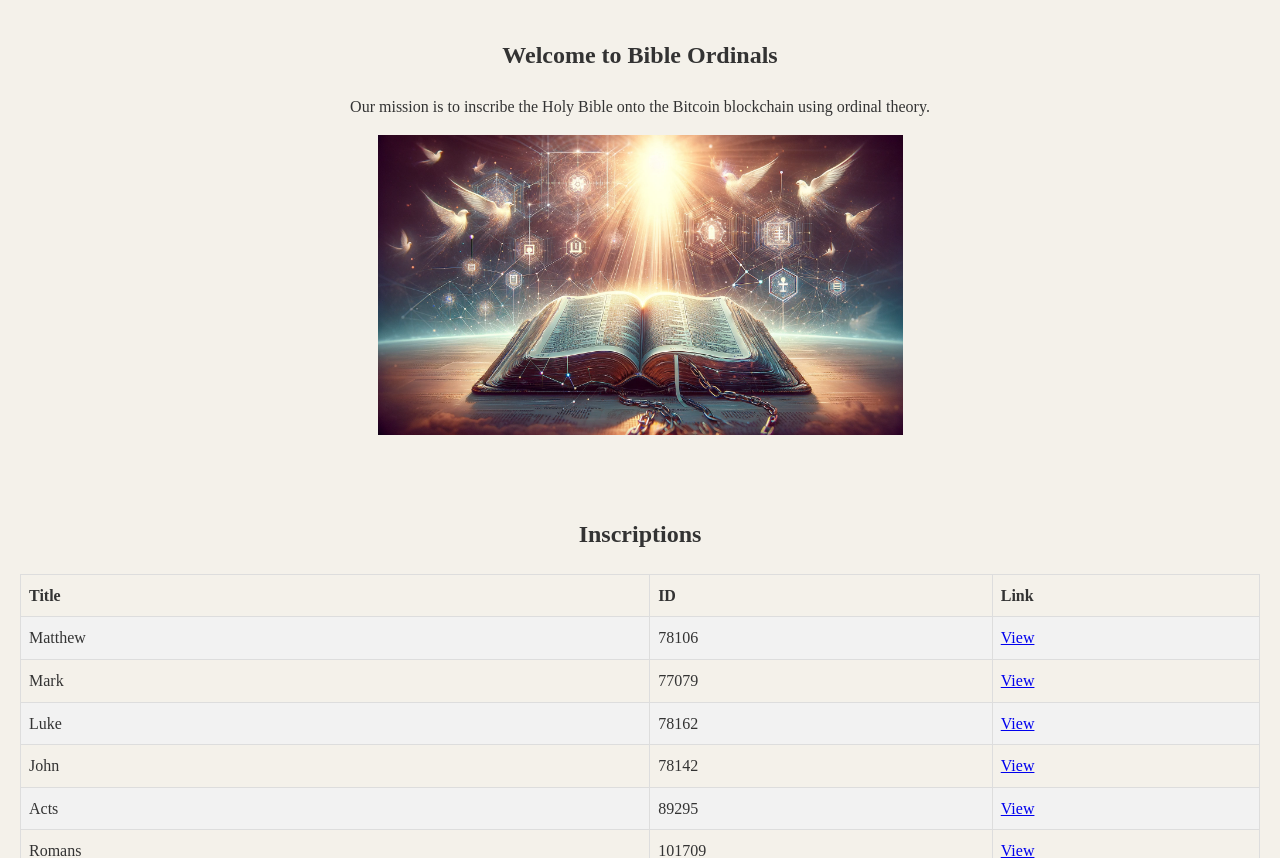
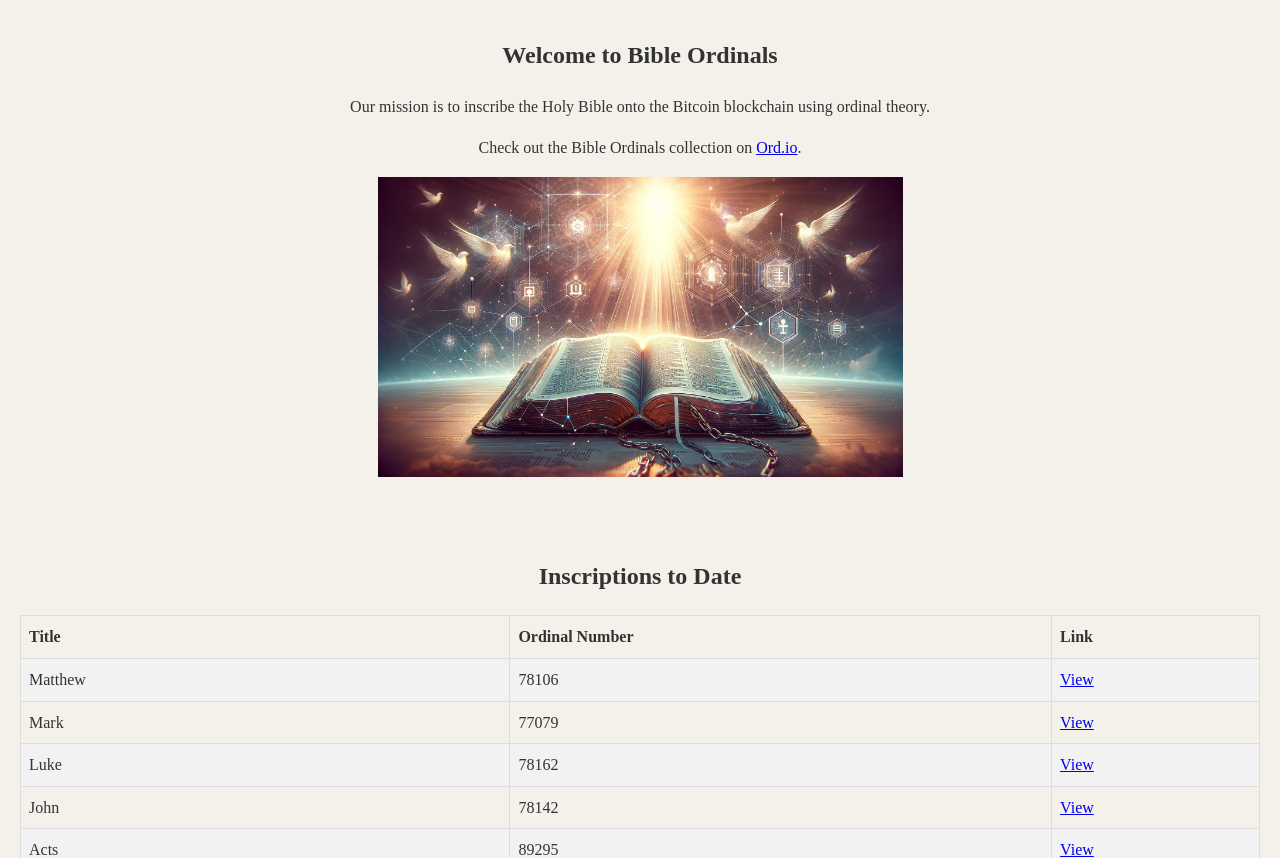
Before and after one commit to bibleordinals/bibleordinals.github.io, a plain HTML site: page index.html in a window 1280 px wide. Shown: the part 500-1358 px from the top of the page. Drawn offline with Linux system fonts and the light colour scheme.

Commit message:
Included ord.io

```diff
--- a/index.html
+++ b/index.html
@@ -17,16 +17,17 @@
     <section id="introduction">
         <h2>Welcome to Bible Ordinals</h2>
         <p>Our mission is to inscribe the Holy Bible onto the Bitcoin blockchain using ordinal theory.</p>
+        <p>Check out the Bible Ordinals collection on <a href="https://www.ord.io/collection/bible-ordinals" target="_blank">Ord.io</a>.</p>
         <img src="intro-image.jpg" alt="Introduction Image" class="section-image"> <!-- Placeholder for an introduction section image -->
     </section>
 
     <section id="inscriptions">
-        <h2>Inscriptions</h2>
+        <h2>Inscriptions to Date</h2>
         <table id="inscriptions-table">
             <!-- Table headers -->
             <tr>
                 <th>Title</th>
-                <th>ID</th>
+                <th>Ordinal Number</th>
                 <th>Link</th>
             </tr>
             <!-- Inscriptions will be loaded here by JavaScript -->
```
